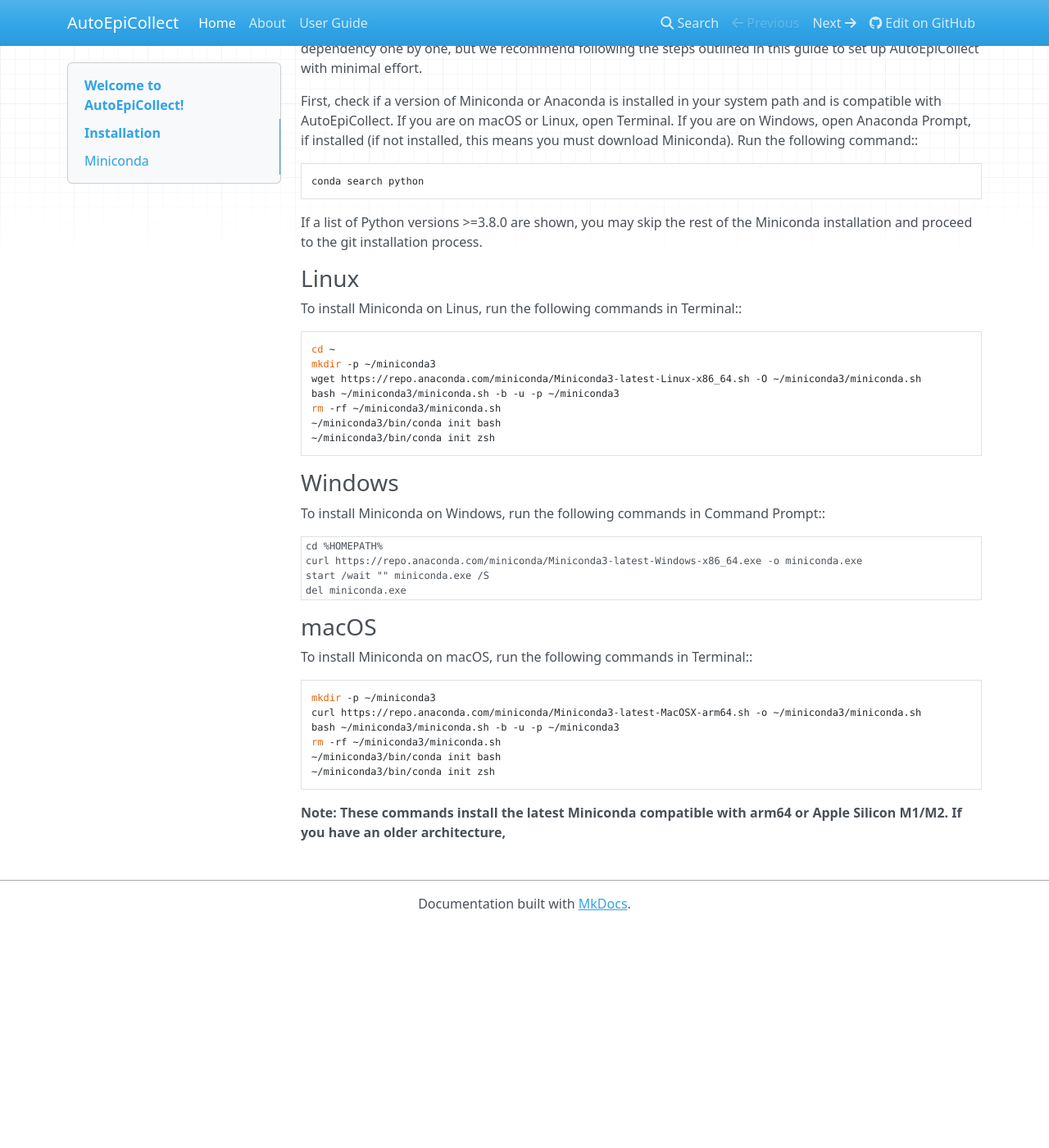
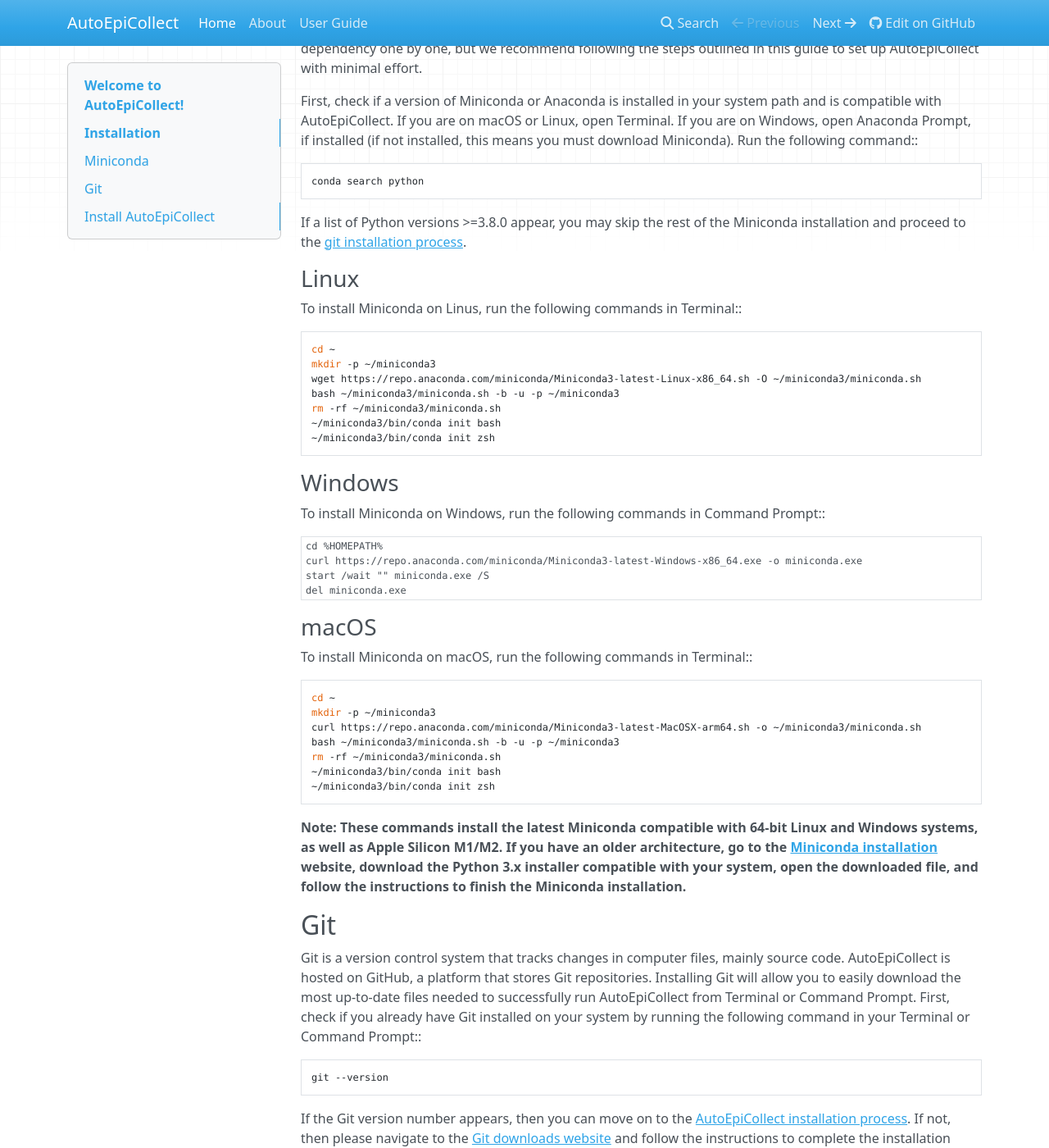
Before and after one commit to mvsamudrala/AutoEpiCollect, an MkDocs documentation site: the page built from docs/index.md, in a window 1280 px wide and 1400 px high, scrolled down 1868 px. Shown: the whole window at 82% size. Built offline with MkDocs 1.6.1, drawn with Linux system fonts in a browser that asks for light colours; nearby versions of some CDN libraries; before the commit the page ends 2998 px from its top, so only the background shows below that; some of the changed text lies outside the part shown.

Commit message:
Add docs

````diff
--- a/docs/index.md
+++ b/docs/index.md
@@ -30,8 +30,8 @@
 ```bash
 conda search python
 ```
-If a list of Python versions >=3.8.0 are shown, you may skip the rest of the Miniconda installation and
-proceed to the git installation process.
+If a list of Python versions >=3.8.0 appear, you may skip the rest of the Miniconda installation and
+proceed to the [git installation process](#git).
 
 ### Linux
 To install Miniconda on Linus, run the following commands in Terminal::
@@ -55,6 +55,7 @@
 ### macOS
 To install Miniconda on macOS, run the following commands in Terminal::
 ```bash
+cd ~
 mkdir -p ~/miniconda3
 curl https://repo.anaconda.com/miniconda/Miniconda3-latest-MacOSX-arm64.sh -o ~/miniconda3/miniconda.sh
 bash ~/miniconda3/miniconda.sh -b -u -p ~/miniconda3
@@ -62,5 +63,21 @@
 ~/miniconda3/bin/conda init bash
 ~/miniconda3/bin/conda init zsh
 ```
-**Note: These commands install the latest Miniconda compatible with arm64 or Apple Silicon M1/M2. If
-you have an older architecture,**
+**Note: These commands install the latest Miniconda compatible with 64-bit Linux and Windows systems, as well
+as Apple Silicon M1/M2. If you have an older architecture, go to the [Miniconda installation](https://docs.conda.io/projects/miniconda/en/latest/miniconda-other-installer-links.html)
+website, download the Python 3.x installer compatible with your system, open the downloaded file, and follow the
+instructions to finish the Miniconda installation.**
+
+## Git
+Git is a version control system that tracks changes in computer files, mainly source code. AutoEpiCollect is hosted
+on GitHub, a platform that stores Git repositories. Installing Git will allow you to easily download the most
+up-to-date files needed to successfully run AutoEpiCollect from Terminal or Command Prompt. First, check if you
+already have Git installed on your system by running the following command in your Terminal or Command Prompt::
+```bash
+git --version
+```
+If the Git version number appears, then you can move on to the
+[AutoEpiCollect installation process](#install-autoepicollect). If not, then please navigate to the [Git downloads
+website](https://git-scm.com/downloads) and follow the instructions to complete the installation process.
+
+## Install AutoEpiCollect
````
